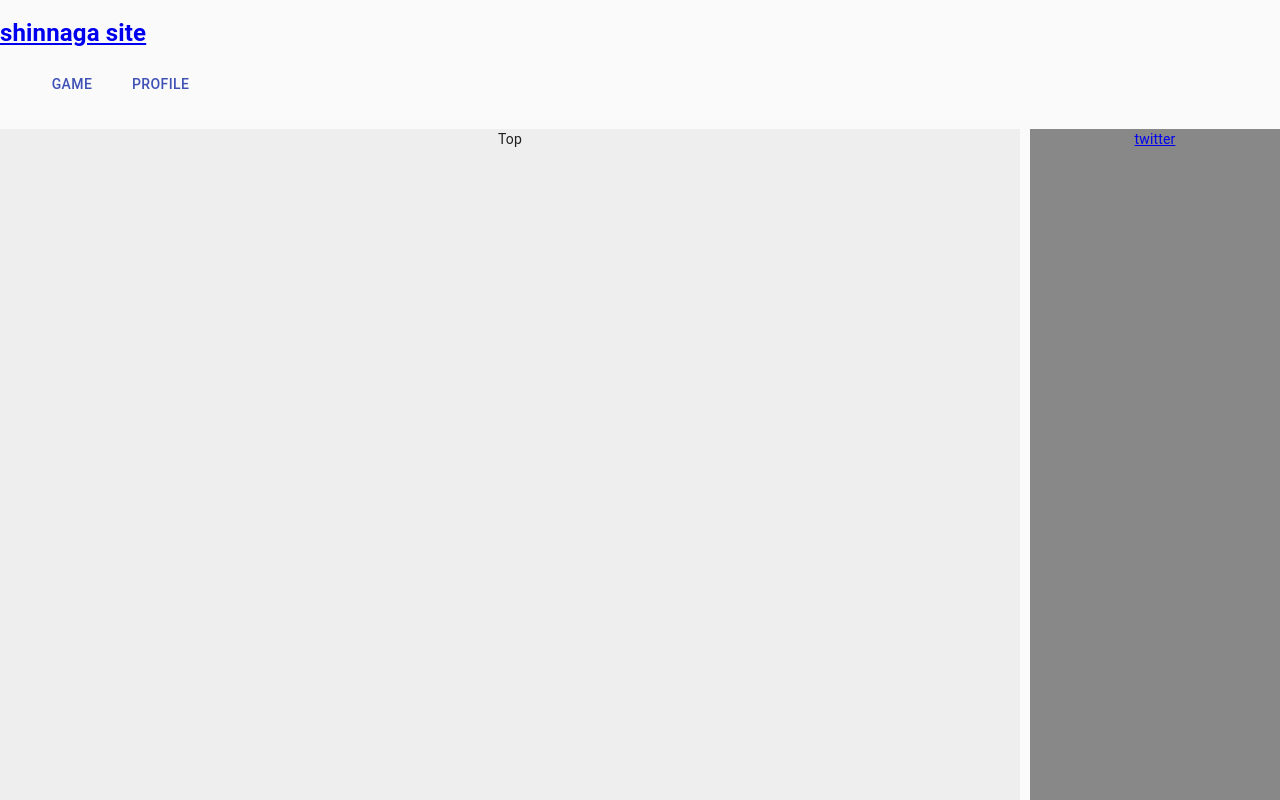
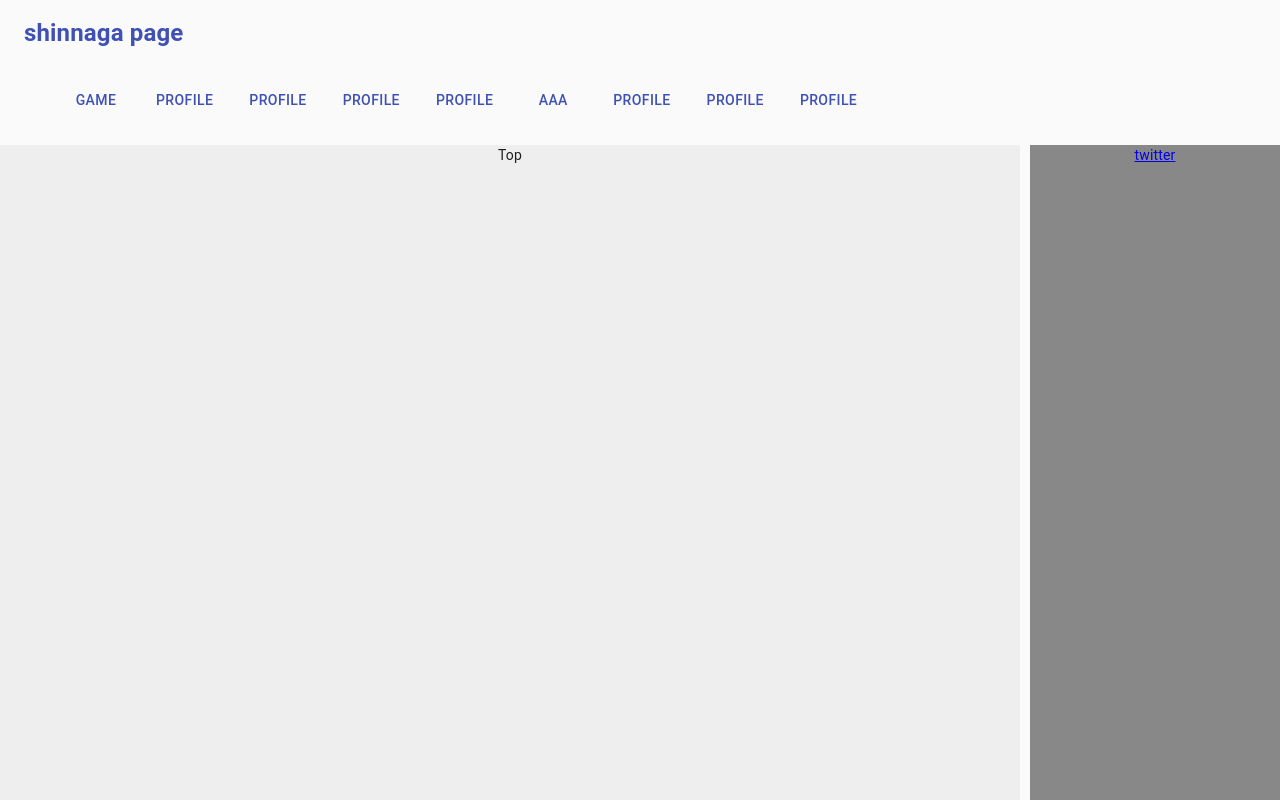
Before and after one commit to sinjikoro/my-app, a React (Create React App) app: page / in a window 1280 px wide. Shown: the top 800 px of the page. Built offline with nearby package versions, Linux system fonts and the light colour scheme.

Commit message:
testing material-ui

```diff
--- a/src/App.js
+++ b/src/App.js
@@ -8,11 +8,16 @@ import {
   BrowserRouter as Router
 } from 'react-router-dom';
 
+const menu = [
+  {title: 'Game', url:'/game'},
+  {title: 'Profile', url:'/profile'}
+];
+
 const App = () => {
   return (
     <React.Fragment>
       <Router>
-          <Header />
+          <Header title='shinnaga page' menu={menu} />
           <main>
             <Content />
             <Navigation />
--- a/src/components/Header.js
+++ b/src/components/Header.js
@@ -1,22 +1,30 @@
 import React from 'react';
 import './Header.css';
-import {
-  Link
-} from 'react-router-dom';
-import {
-  Button
-} from '@material-ui/core';
+import { Button } from '@material-ui/core';
+import Toolbar from '@material-ui/core/Toolbar';
+import Link from '@material-ui/core/Link';
 
-const Header = () => {
+export default function Header(props) {
+  const {title, menu} = props;
+
   return (
     <header className="head" role="navigation">
-      <h1 className="header_logo"><Link to="/">shinnaga site</Link></h1>
-      <ul className="header_nav">
-        <li><Link to="/game"><Button color='Primary'>Game</Button></Link></li>
-        <li><Link to="/profile"><Button color='Primary'>profile</Button></Link></li>
-      </ul>
+      <Toolbar>
+        <h1 className="header_logo"><Link to="/">{title}</Link></h1>
+      </Toolbar>
+      <Toolbar style={{justifyContent:'space-between', overflowX: 'auto'}}>
+        <ul className="header_nav">
+          <li><Link to="/game"><Button color='Primary'>Game</Button></Link></li>
+          <li><Link to="/profile"><Button color='Primary'>profile</Button></Link></li>
+          <li><Link to="/profile"><Button color='Primary'>profile</Button></Link></li>
+          <li><Link to="/profile"><Button color='Primary'>profile</Button></Link></li>
+          <li><Link to="/profile"><Button color='Primary'>profile</Button></Link></li>
+          <li><Link to="/profile"><Button color='Primary'>aaa</Button></Link></li>
+          <li><Link to="/profile"><Button color='Primary'>profile</Button></Link></li>
+          <li><Link to="/profile"><Button color='Primary'>profile</Button></Link></li>
+          <li><Link to="/profile"><Button color='Primary'>profile</Button></Link></li>
+        </ul>
+      </Toolbar>
     </header>
   )
 };
-
-export default Header;
```
Also changed, not shown: src/components/Header.css (line endings or trailing spaces).
